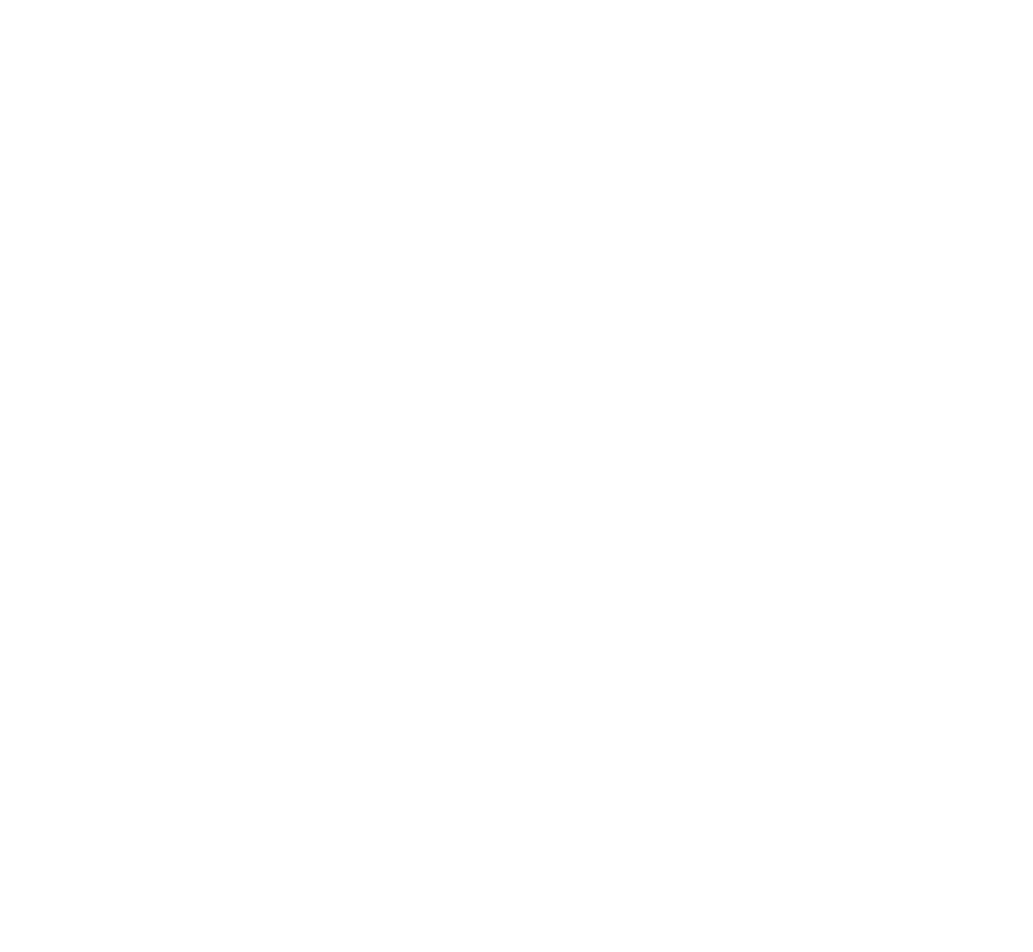
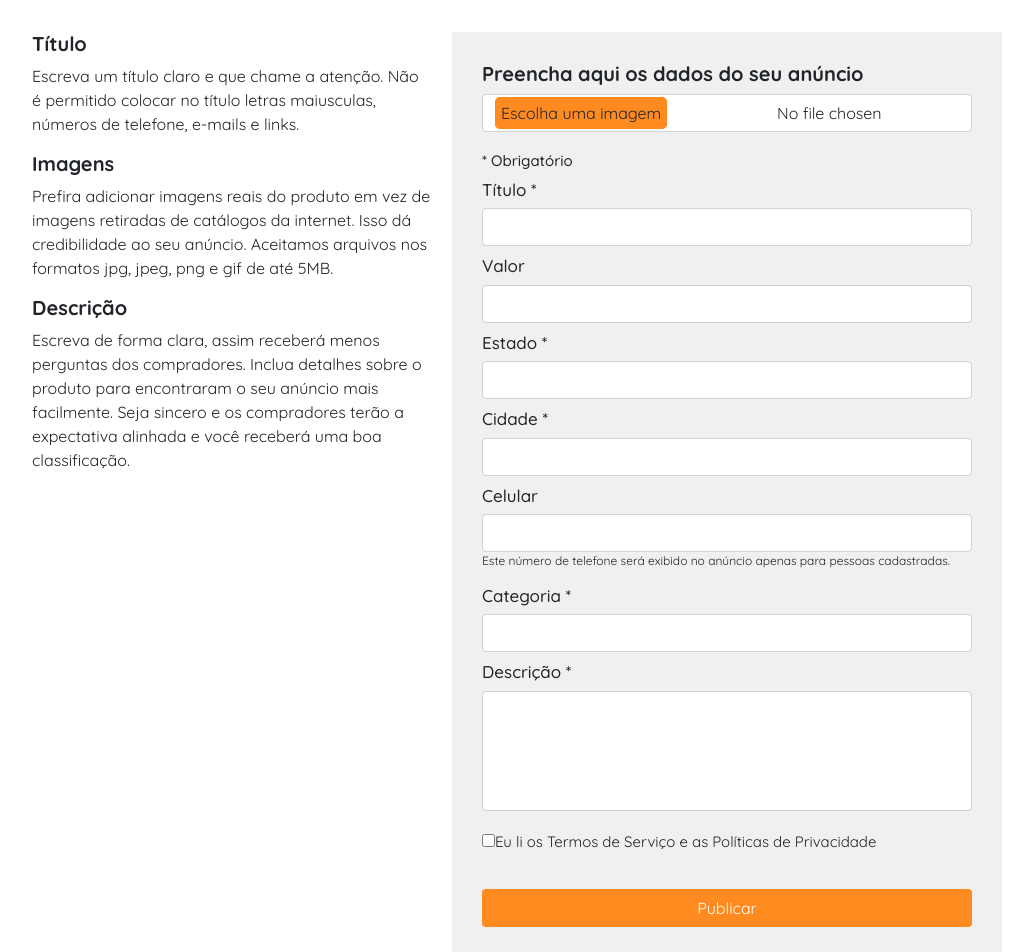
Before and after one commit to CintiaMacchia/Desafio-Chefao, a React (Vite) app in the folder frontend/: page /anuncio in a window 1280 px wide. Before the commit this address had no page. Shown: the part 340-1292 px from the top of the page, without its empty margins (233-1266 px from the left). Before the commit the page ends 800 px from the top, so only its background shows below. Built offline with nearby package versions, Linux system fonts and the light colour scheme.

Commit message:
Pagina criacao de anuncio

```diff
--- /dev/null
+++ b/frontend/src/components/FormAnuncio/index.tsx
@@ -0,0 +1,143 @@
+import { useState } from "react"
+import "./style.css"
+
+const FormAnuncio: React.FC = () => {
+  const [file, setFile] = useState("")
+  const [name, setName] = useState("")
+  const [price, setPrice] = useState("")
+  const [state, setState] = useState("")
+  const [city, setCity] = useState("")
+  const [cell, setCell] = useState("")
+  const [category, setCategory] = useState("")
+  const [description, setDescription] = useState("")
+
+  async function addProduct() {
+    console.warn(file, name, price, state, city, cell, category, description)
+    const formData = new FormData()
+    formData.append("file", file)
+    formData.append("name", name)
+    formData.append("price", price)
+    formData.append("state", state)
+    formData.append("city", city)
+    formData.append("cell", cell)
+    formData.append("category", category)
+    formData.append("description", description)
+
+    // Trocar por API correto do Backend
+    let result = await fetch("http://localhost:3000", {
+      method: "POST",
+      body: formData,
+    })
+    alert("Teste deu certo!")
+  }
+
+  return (
+    <div>
+      <div className="title col-sm-12 ">
+        <h1>Criar anuncio</h1>
+      </div>
+      <div className="box">
+        <div className="guide col-sm-6">
+          <h4>Título</h4>
+          <p>
+            Escreva um título claro e que chame a atenção. Não é permitido
+            colocar no título letras maiusculas, números de telefone, e-mails e
+            links.
+          </p>
+
+          <h4>Imagens</h4>
+          <p>
+            Prefira adicionar imagens reais do produto em vez de imagens
+            retiradas de catálogos da internet. Isso dá credibilidade ao seu
+            anúncio. Aceitamos arquivos nos formatos jpg, jpeg, png e gif de até
+            5MB.
+          </p>
+
+          <h4>Descrição</h4>
+          <p>
+            Escreva de forma clara, assim receberá menos perguntas dos
+            compradores. Inclua detalhes sobre o produto para encontraram o seu
+            anúncio mais facilmente. Seja sincero e os compradores terão a
+            expectativa alinhada e você receberá uma boa classificação.
+          </p>
+        </div>
+        <div className="form col-sm-6">
+          <h2>Preencha aqui os dados do seu anúncio</h2>
+          <input
+            type="file"
+            className="form-control"
+            onChange={(e) => setFile(e.target.files[0])}
+            placeholder="File"
+          ></input>
+          <h6>* Obrigatório</h6>
+          <h3>Título *</h3>
+          <input
+            type="text"
+            className="form-control"
+            onChange={(e) => setName(e.target.value)}
+            placeholder=""
+          ></input>
+          <h3>Valor</h3>
+          <input
+            type="text"
+            className="form-control"
+            onChange={(e) => setPrice(e.target.value)}
+            placeholder=""
+          ></input>
+          <h3>Estado *</h3>
+          <input
+            type="text"
+            className="form-control"
+            onChange={(e) => setState(e.target.value)}
+            placeholder=""
+          ></input>
+          <h3>Cidade *</h3>
+          <input
+            type="text"
+            className="form-control"
+            onChange={(e) => setCity(e.target.value)}
+            placeholder=""
+          ></input>
+          <h3>Celular</h3>
+          <input
+            type="text"
+            className="form-control"
+            onChange={(e) => setCell(e.target.value)}
+            placeholder=""
+          ></input>
+          <p className="confirmacao-cadastro">
+            Este número de telefone será exibido no anúncio apenas para pessoas
+            cadastradas.
+          </p>
+          <h3>Categoria *</h3>
+          <input
+            type="text"
+            className="form-control"
+            placeholder=""
+            onChange={(e) => setCategory(e.target.value)}
+          ></input>
+          <h3>Descrição *</h3>
+          <input
+            type="text"
+            className="description form-control"
+            onChange={(e) => setDescription(e.target.value)}
+            placeholder=""
+          ></input>
+          <div>
+            <div className="termos-servico">
+              <input type="checkbox"></input>
+              <p className="texto-termos">
+                Eu li os Termos de Serviço e as Políticas de Privacidade
+              </p>
+            </div>
+          </div>
+          <button onClick={addProduct} className="btn btn-primary">
+            Publicar
+          </button>
+        </div>
+      </div>
+    </div>
+  )
+}
+
+export default FormAnuncio
--- /dev/null
+++ b/frontend/src/components/FormAnuncio/style.css
@@ -0,0 +1,129 @@
+@import url("https://fonts.googleapis.com/css2?family=Quicksand:wght@300;400;700&display=swap");
+
+* {
+  font-family: "Quicksand";
+  font-weight: 700;
+}
+
+.box {
+  margin-left: 200px;
+  display: flex;
+  flex-direction: row;
+  justify-content: center;
+  margin-top: 50px;
+  margin-bottom: 50px;
+  width: 1100px;
+}
+
+.title {
+  background: rgba(53, 53, 53, 0.05);
+  padding: 40px;
+}
+
+.guide {
+  max-width: 400px;
+  margin-right: 20px;
+}
+
+.form {
+  background: #f0f0f0;
+  padding: 30px;
+}
+
+h1 {
+  /* Page name */
+
+  width: 206px;
+  height: 40px;
+
+  /* Heading 3 */
+
+  font-family: "Quicksand";
+  font-style: normal;
+  font-weight: 700;
+  font-size: 32px;
+  line-height: 40px;
+  /* identical to box height */
+
+  /* Text/Black */
+
+  color: #161616;
+}
+
+h2 {
+  font-size: 20px;
+  font-weight: bold;
+}
+
+h3 {
+  font-size: 17px;
+  margin-top: 10px;
+}
+
+h4 {
+  font-size: 20px;
+  font-weight: bold;
+}
+
+h6 {
+  padding-top: 20px;
+  font-size: 15px;
+}
+
+p {
+  font-size: 16px;
+  font-weight: 400;
+}
+
+.confirmacao-cadastro {
+  font-size: 12px;
+}
+
+.btn {
+  display: flex;
+  width: 490px;
+  margin-top: 20px;
+  align-items: center;
+  align-content: center;
+  justify-content: center;
+  border-radius: 4px;
+  background-color: #ff8b20;
+  border: solid 1px transparent;
+  font-weight: 400;
+}
+
+.btn:hover {
+  background-color: #fff;
+  border: solid 1px #ff8b20;
+  color: #ff8b20;
+}
+
+.form-control::-webkit-file-upload-button {
+  visibility: hidden;
+}
+.form-control::before {
+  content: "Escolha uma imagem";
+  background-color: #ff8b20;
+  border: 1px solid #ff8b20;
+  border-radius: 5px;
+  padding: 5px;
+}
+
+.form-control:hover {
+  background-color: #fff;
+  border: solid 1px #ff8b20;
+}
+
+.description {
+  height: 120px;
+}
+
+.termos-servico {
+  padding-top: 20px;
+  display: flex;
+  align-items: baseline;
+}
+
+.texto-termos {
+  font-size: 15px;
+}
--- /dev/null
+++ b/frontend/src/pages/CriarAnuncios/index.tsx
@@ -0,0 +1,17 @@
+import { Footer } from "../../components/Footer"
+import FormAnuncio from "../../components/FormAnuncio"
+import Menu from "../../components/Header"
+
+// import { Container } from './styles';
+
+const Anuncio = () => {
+  return (
+    <>
+      <Menu />
+      <FormAnuncio />
+      <Footer />
+    </>
+  )
+}
+
+export default Anuncio
--- a/frontend/src/routes.tsx
+++ b/frontend/src/routes.tsx
@@ -1,33 +1,27 @@
-import React from 'react';
-import { BrowserRouter , Routes, Route,  } from 'react-router-dom'
-import Cadastro from './pages/Cadastro';
-import Home from './pages/Home';
-import Recipes from './pages/produtos';
-import RecipesDetail from './pages/RecipesDetail';
-
-
-
-
-
-
+import React from "react"
+import { BrowserRouter, Routes, Route } from "react-router-dom"
+import Cadastro from "./pages/Cadastro"
+import Anuncio from "./pages/CriarAnuncios"
+import Home from "./pages/Home"
+import Recipes from "./pages/produtos"
+import RecipesDetail from "./pages/RecipesDetail"
 
 // import { Container } from './styles';
 
 const AppRoutes: React.FC = () => {
-
   return (
     <BrowserRouter>
       <Routes>
+        <Route path="/" element={<Home />} />
+        <Route path="/singUp" element={<Cadastro />} />
+        <Route path="/anuncio" element={<Anuncio />} />
 
-        <Route path="/" element={<Home/>} />
-        <Route path="/singUp" element={< Cadastro/>} />
-        <Route path="/receitas" element={<Recipes/>}>
-                <Route path=":id" element={<RecipesDetail />} />
-            </Route>
-
+        <Route path="/receitas" element={<Recipes />}>
+          <Route path=":id" element={<RecipesDetail />} />
+        </Route>
       </Routes>
     </BrowserRouter>
   )
 }
 
-export default AppRoutes;
+export default AppRoutes
```
